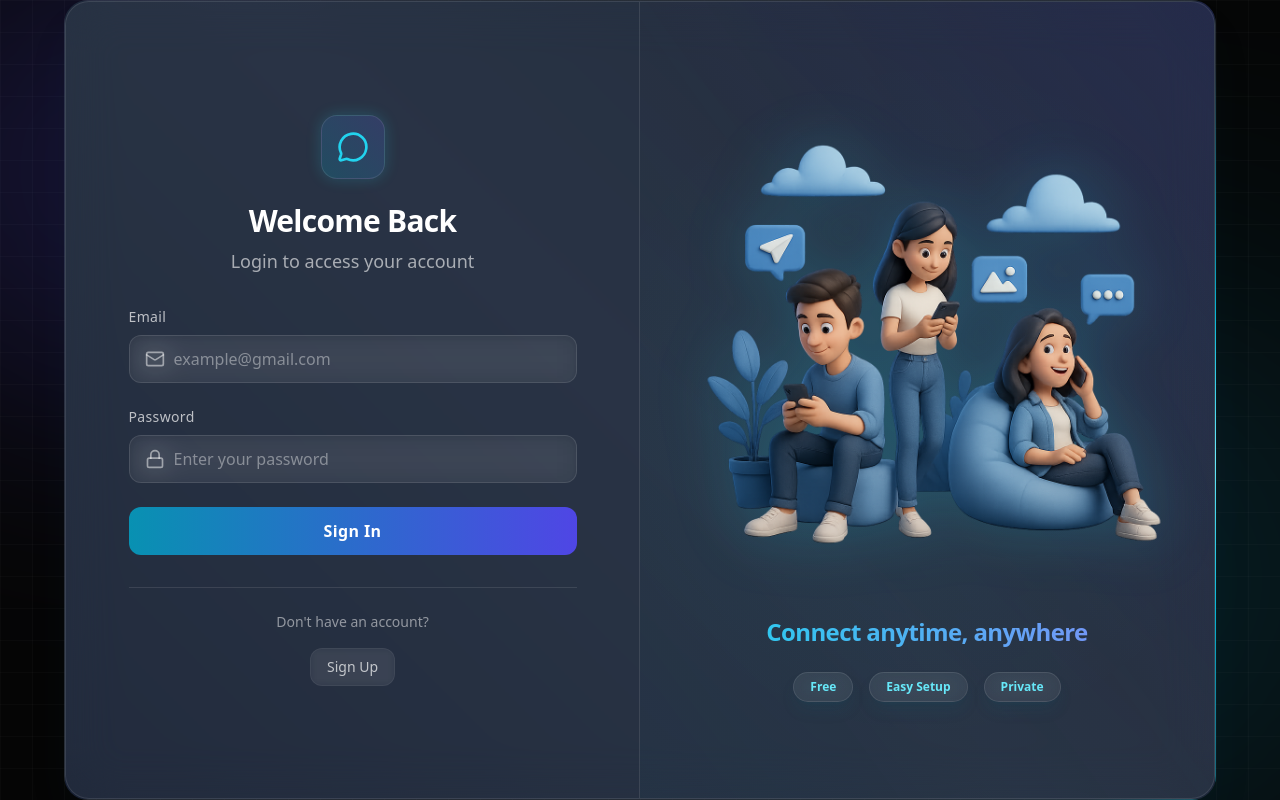
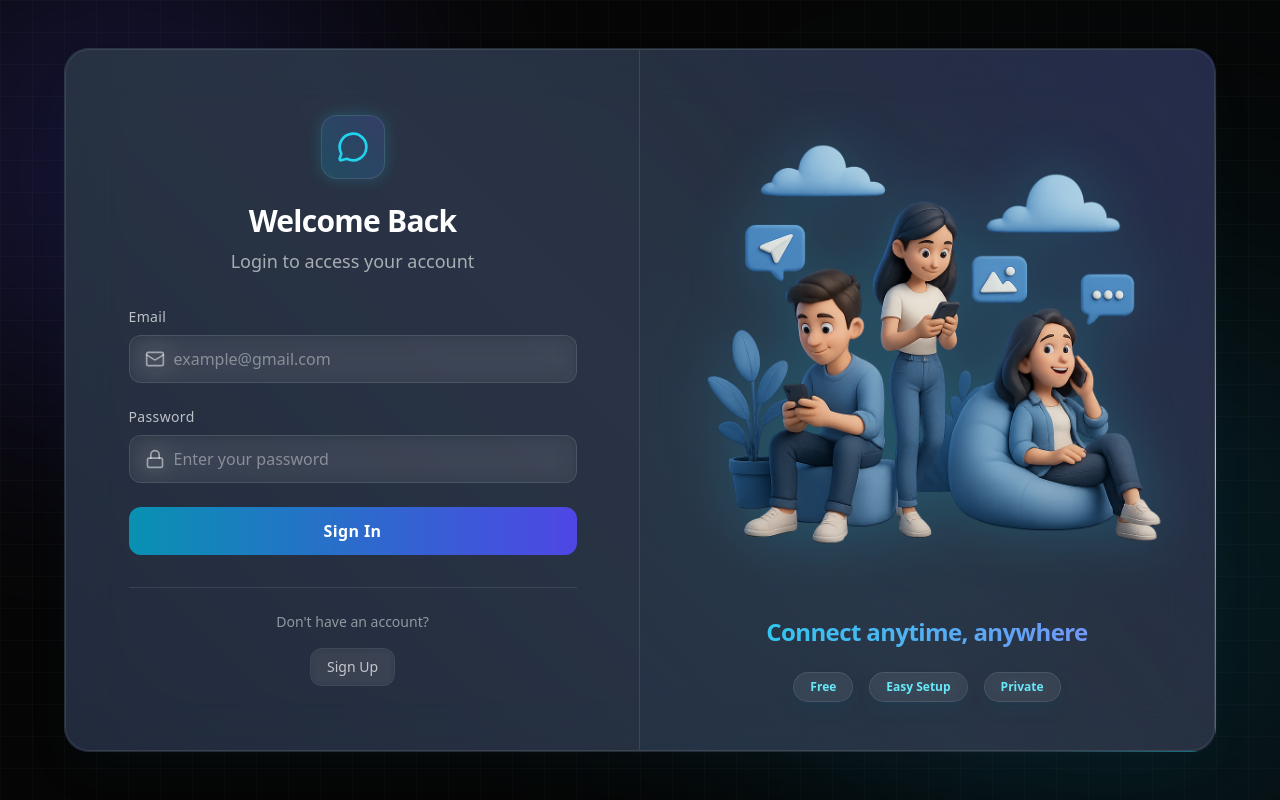
Before and after one commit to Charanteja2006/chatnode, a React app in the folder frontend/: page /login in a window 1280 px wide. Built offline with nearby package versions, Linux system fonts and the light colour scheme; no server answers; the HTML template or start-up script is replaced by a standard one.

Commit message:
refractored signup and login pages

```diff
--- a/frontend/src/pages/LoginPage.jsx
+++ b/frontend/src/pages/LoginPage.jsx
@@ -16,8 +16,8 @@ function LoginPage() {
   };
 
   return (
-    <div className='w-full flex items-center justify-center p-4 bg-transparent min-h-screen'>
-      <div className='relative w-full max-w-6xl md:h-[800px] h-[650px] shadow-2xl shadow-cyan-900/10 rounded-3xl overflow-hidden'>
+    <div className='w-full flex items-center justify-center p-4 bg-transparent min-h-screen py-12'>
+      <div className='relative w-full max-w-6xl min-h-[600px] h-fit md:h-[80%vh] shadow-2xl shadow-cyan-900/10 rounded-3xl overflow-hidden'>
         <BorderAnimatedContainer>
           <div className='w-full h-full flex flex-col md:flex-row bg-white/5 backdrop-blur-xl border border-white/10 rounded-3xl'>
             {/* FORM CLOUMN - LEFT SIDE */}
--- a/frontend/src/pages/SignUpPage.jsx
+++ b/frontend/src/pages/SignUpPage.jsx
@@ -15,8 +15,8 @@ function SignUpPage() {
   }
 
   return (
-    <div className='w-full flex items-center justify-center p-4 bg-transparent min-h-screen'>
-      <div className='relative w-full max-w-6xl md:h-[800px] h-[650px] shadow-2xl shadow-cyan-900/10 rounded-3xl overflow-hidden'>
+    <div className='w-full flex items-center justify-center p-4 bg-transparent min-h-screen py-12'>
+      <div className='relative w-full max-w-6xl min-h-[600px] h-fit md:h-[80%vh] shadow-2xl shadow-cyan-900/10 rounded-3xl overflow-hidden'>
         <BorderAnimatedContainer>
           <div className='w-full h-full flex flex-col md:flex-row bg-white/5 backdrop-blur-xl border border-white/10 rounded-3xl'>
             {/* FORM CLOUMN - LEFT SIDE */}
```
